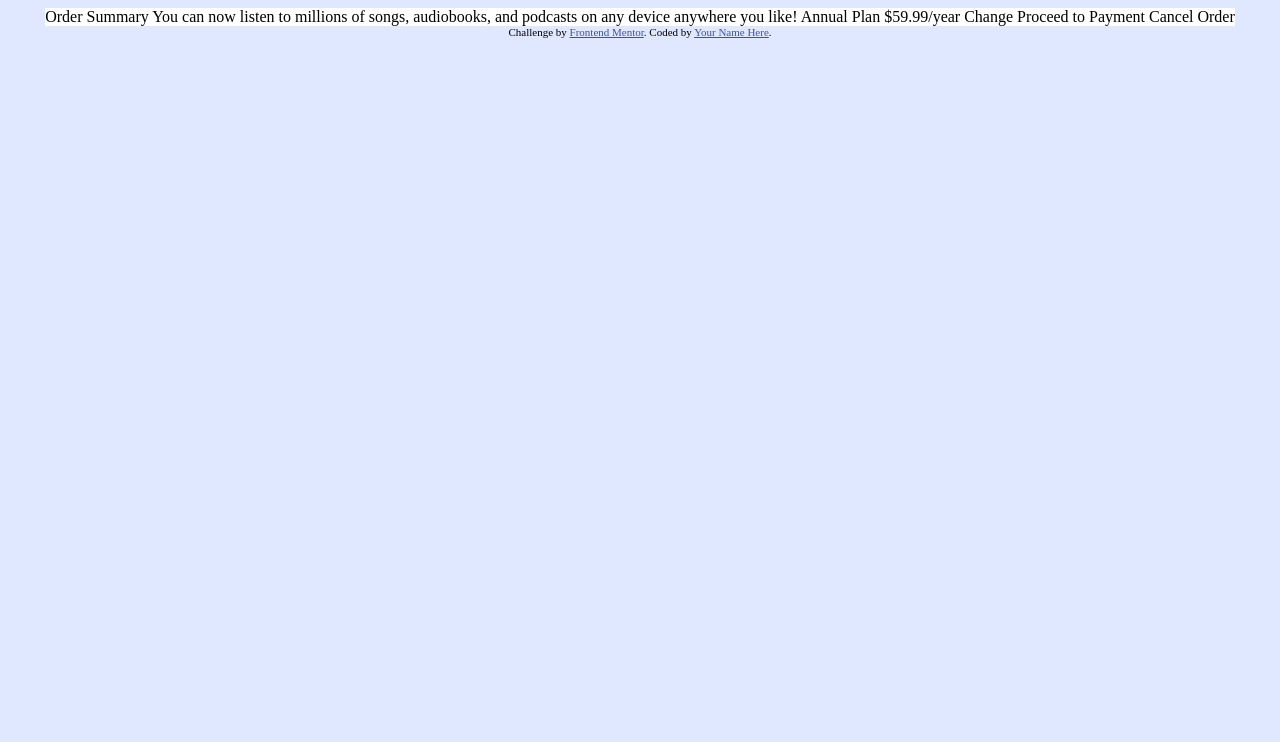
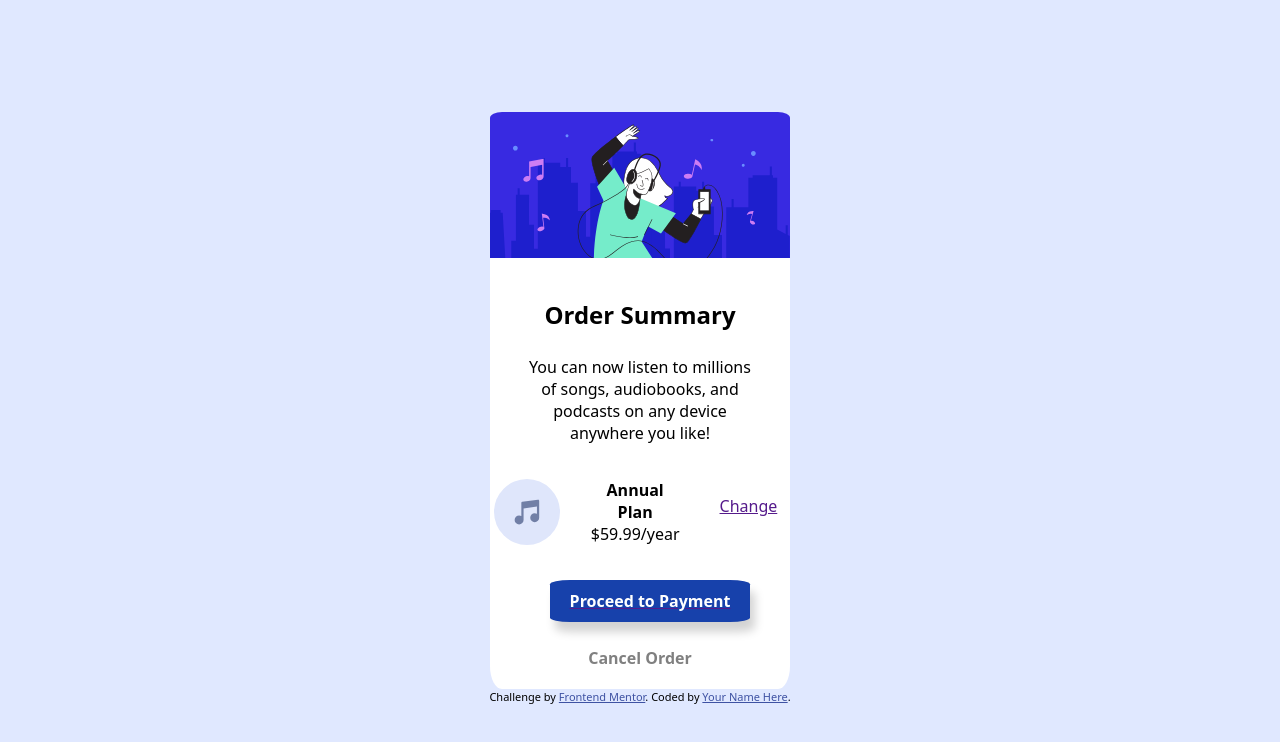
Before and after one commit to DamianMolter/OrderSummary, a plain HTML site: page index.html in a window 1280 px wide. Drawn offline with Linux system fonts and the light colour scheme.

Commit message:
Site finished

```diff
--- a/index.html
+++ b/index.html
@@ -16,20 +16,91 @@
 
     <!-- Feel free to remove these styles or customise in your own stylesheet 👍 -->
     <style>
-      body {
-        background-color: #e0e8ff;
+      body{
+        background-color: 	#e0e8ff;
+        display: flex;
+        flex-direction: column;
+        justify-content: center;
+        align-items: center;
+        height: 100vh;
+        font-family: "Red Hat Display", system-ui;
+        font-size: 16px;
+      }
+
+      #title-card{
+        padding : 5px;
+        text-align: center;
+        font-size: 1.5rem;
+        font-weight: bold;
+        padding-top: 30px;
+        padding-bottom: 20px;
+      }
+      #offer{
+        font-weight: lighter;
+        text-align: center;
+        padding-left: 30px;
+        padding-right: 30px;
+      }
+      p{
+
+      }
+      #container{
+        background-color: white;
+        height: 600px;
+        width: 300px;
+        display: flex;
+        flex-direction: column;
+        gap: 5px;
+        flex-basis: content;
+        border-radius: 4%;
         justify-content: center;
         align-items: center;
       }
-      #container {
+      .image{
+        width: 100%;
+        border-top-left-radius: 4%;
+        border-top-right-radius: 4%;
+      }
+      #plan{
+        display: flex;
+        gap: 40px;
+        justify-content: space-around;
+        padding: 30px;
+      }
+      #music{
+        display: flex;
+        justify-content: center;
+      }
+      #annual-plan{
+        text-align: center;
+        font-weight: lighter;
+        text-align: center;
+      }
+      span{
+        font-weight: 600;
+      }
+
+      change{
         display: flex;
         justify-content: center;
         align-items: center;
       }
-      #tile {
-        justify-content: center;
-        align-items: center;
-        background-color: white;
+
+      #proceed-button{
+        background-color: hsl(223, 76%, 38%);
+        color: white;
+        width: 100%;
+        padding: 10px;
+        border-radius: 10%;
+        text-align: center;
+        font-weight: bolder;
+        box-shadow: 5px 10px 10px lightgray;
+
+      }
+      #cancel{
+        color: gray;
+        font-weight: bold;
+        padding: 20px;
       }
       .attribution {
         font-size: 11px;
@@ -42,10 +113,26 @@
   </head>
   <body>
     <div id="container">
-      <div id="tile">
-        Order Summary You can now listen to millions of songs, audiobooks, and
-        podcasts on any device anywhere you like! Annual Plan $59.99/year Change
-        Proceed to Payment Cancel Order
+      <div class="image">
+        <img src="./images/illustration-hero.svg" alt="girl listens music" class="image">
+      </div>
+
+      <div id="title-card">Order Summary</div>
+        <div id="offer">You can now listen to millions of songs, audiobooks, and
+          podcasts on any device anywhere you like!</div>
+
+
+
+      <div id="plan">
+        <div id="music"><img src="./images/icon-music.svg" alt="music note"></div>
+        <div id="annual-plan">
+          <span>Annual Plan</span><br/>
+            $59.99/year
+        </div>
+        <div id="change"><p><a href="">Change</a></p></div>
+      </div>
+      <a href=""><div id="proceed-button">Proceed to Payment</div></a>
+      <div id="cancel">Cancel Order</div>
       </div>
     </div>
 
```
